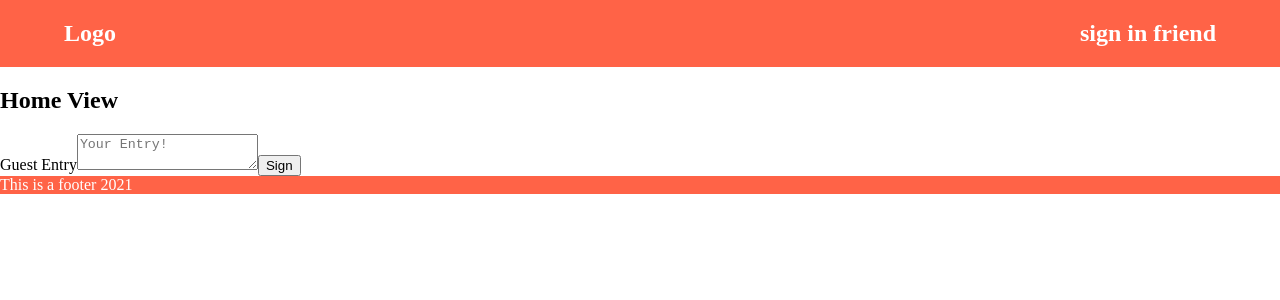
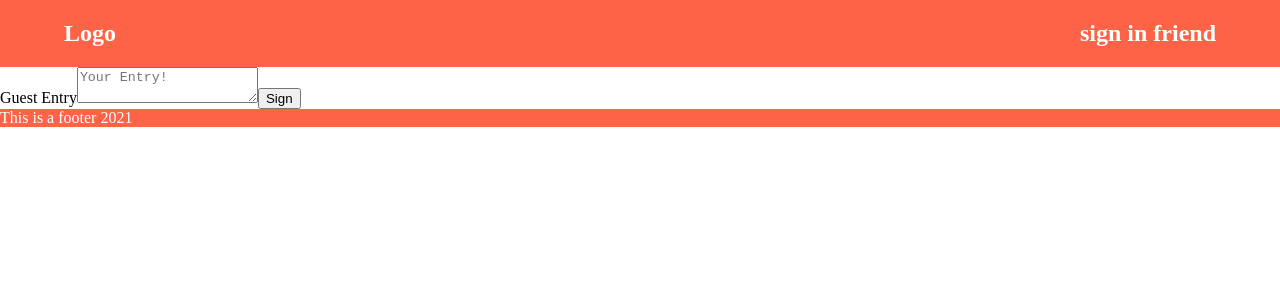
Before and after one commit to justin-w-soto/guestbook, a React app: page / in a window 1280 px wide. Shown: the top 300 px of the page. Built offline with nearby package versions, Linux system fonts and the light colour scheme.

Commit message:
header footer body all rendering properly

```diff
--- a/src/App.jsx
+++ b/src/App.jsx
@@ -10,7 +10,6 @@ export default function App() {
     <>
 
     <Header />
-    <Home />
     <GuestBook/>
     <Footer />
 
--- a/src/components/EntryList/EntryList.jsx
+++ b/src/components/EntryList/EntryList.jsx
@@ -8,10 +8,10 @@ const { entries } = useEntriesCustom()
     return (
         <div>
             <ul>
-                {entries.map((guestentry) => {
+                {entries.map((entry) => {
                     return (
-                    <li key={`${guestentry.name}-${guestentry.message}`}>
-                        <Entry guestentry={guestentry}/>
+                    <li key={`${entry.name}-${entry.message}`}>
+                        <Entry entry={entry}/>
                     </li>
                     )
                 })}
--- a/src/components/GuestBook/GuestBook.jsx
+++ b/src/components/GuestBook/GuestBook.jsx
@@ -1,5 +1,7 @@
 import React from 'react'
 import { useState } from 'react'
+import { useEntriesCustom } from '../../context/EntryContext'
+import { useMyHook } from '../../context/UserContext'
 
 export const GuestBook = () => {
 const [name, setName] = useState('')
--- a/src/views/Home/Home.jsx
+++ b/src/views/Home/Home.jsx
@@ -1,9 +1,13 @@
 import React from 'react'
+import { EntryList } from '../../components/EntryList/EntryList'
+import { GuestBook } from '../../components/GuestBook/GuestBook'
+import { EntryProvider } from '../../context/EntryContext'
 
 export const Home = () => {
     return (
-        <div>
-           <h2>Home View</h2>
-        </div>
+        <EntryProvider>
+        <GuestBook />
+        <EntryList />
+        </EntryProvider>
     )
 }
```
Also changed, not shown: src/context/EntryContext.jsx (+8 -2 lines), src/context/UserContext.jsx (+6 -1 lines).
